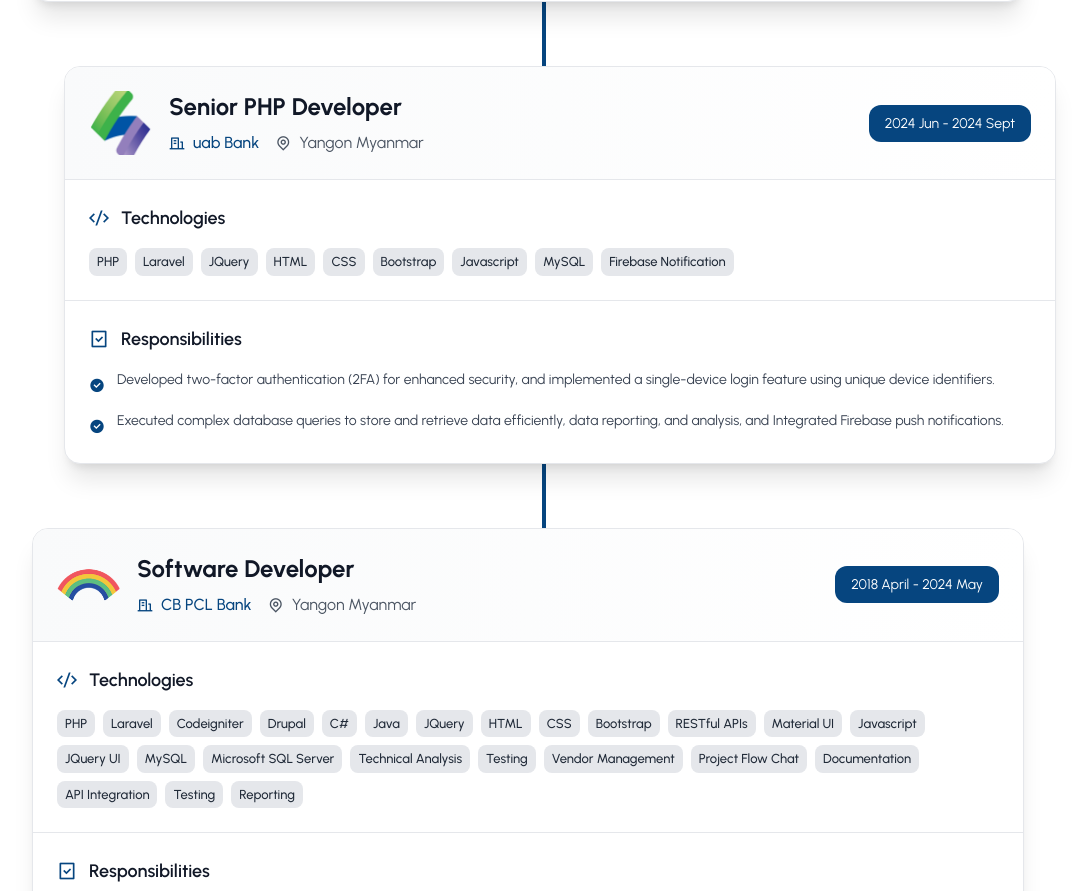
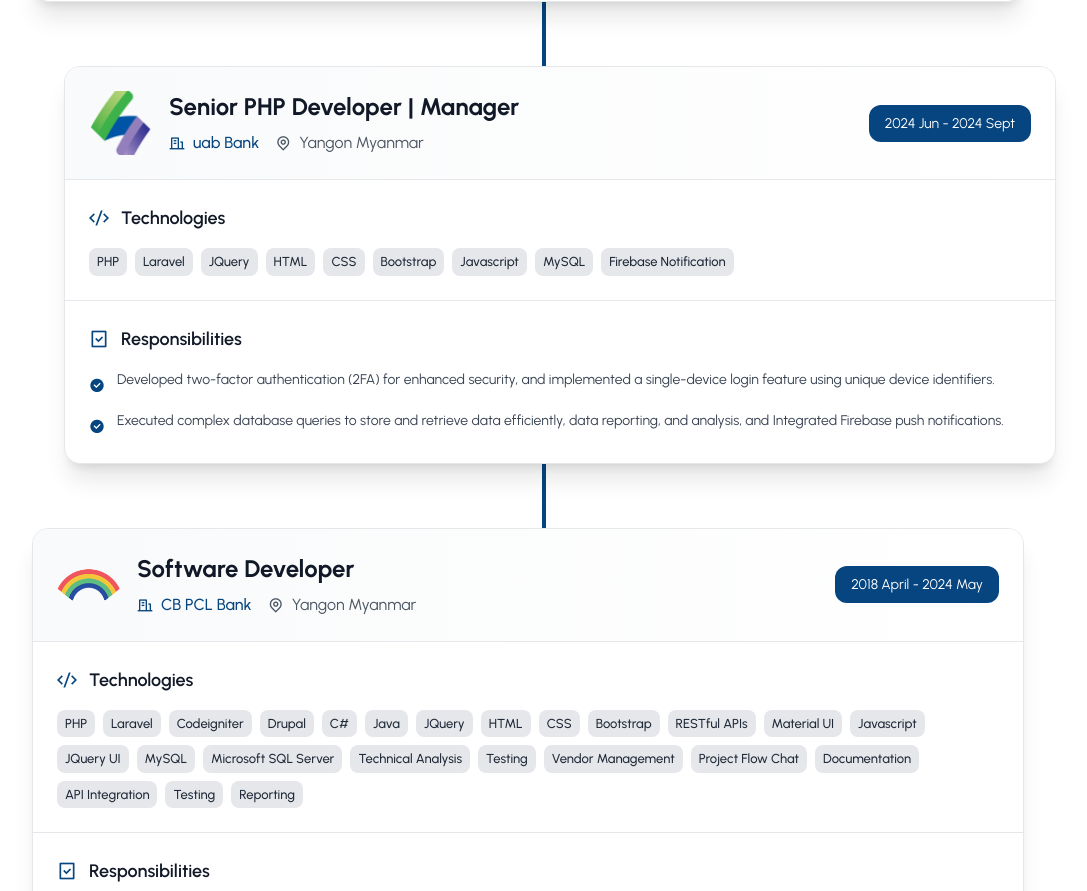
Before and after one commit to chosan1993/my_portfolio, a React (Create React App) app: page / in a window 1280 px wide. Shown: the part 4757-5648 px from the top of the page, without its empty margins (96-1183 px from the left). Built offline with nearby package versions, Linux system fonts and the light colour scheme; the HTML template or start-up script is replaced by a standard one.

Commit message:
[update] history role

```diff
--- a/src/assets/data/history.js
+++ b/src/assets/data/history.js
@@ -25,7 +25,7 @@ const history = [
     {
         id: "02",
         imgUrl: skillsImg02,
-        role: "Senior PHP Developer",
+        role: "Senior PHP Developer | Manager",
         location: " Yangon Myanmar",
         organization: "uab Bank",
         startDate: "2024 Jun",
```
